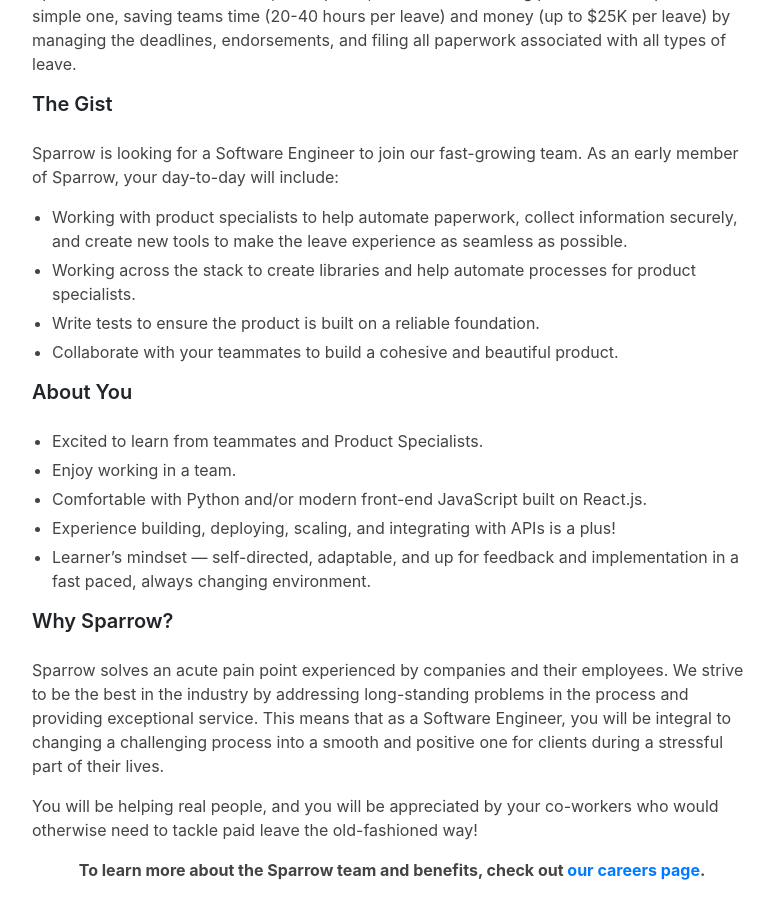
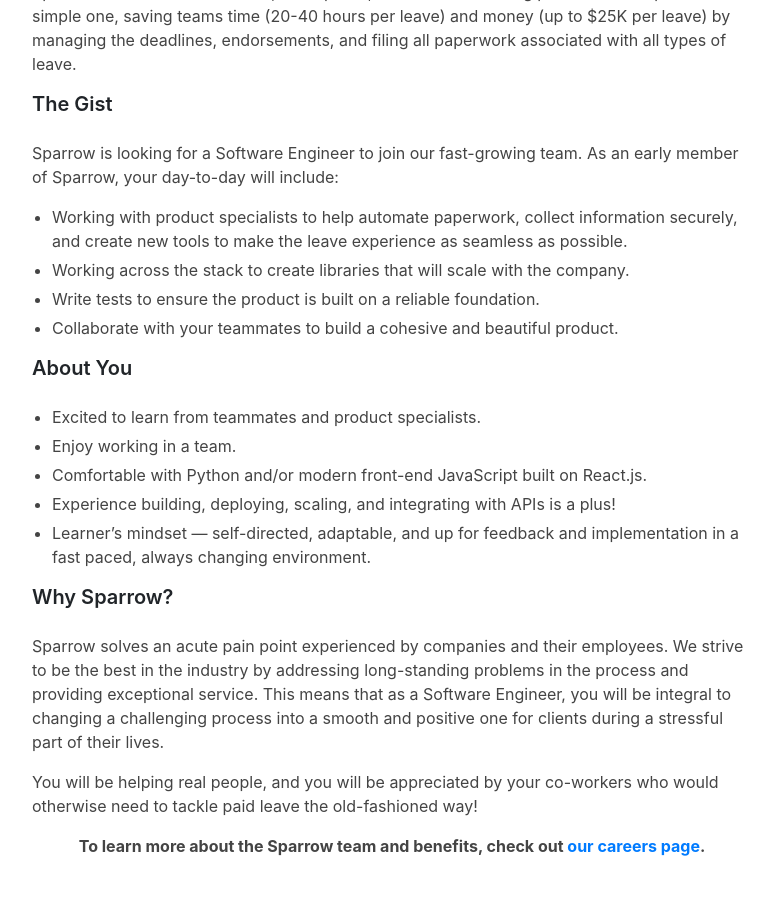
Before and after one commit to trysparrow/sparrow-landing, a Jekyll site: the page built from careers/software-engineer.md, in a window 1280 px wide and 900 px high, scrolled down 519 px. Shown: the whole window, without its empty margins (248-1022 px from the left). Built offline with Jekyll 4.4.1, drawn with Linux system fonts in a browser that asks for light colours; nearby versions of some CDN libraries.

Commit message:
Fix up some grammar.

```diff
--- a/careers/software-engineer.md
+++ b/careers/software-engineer.md
@@ -8,28 +8,24 @@
 ---
 
 #### What We Do
-
 Sparrow transforms an onerous, error-prone, and time-consuming process into a quick and simple one, saving teams time (20-40 hours per leave) and money (up to $25K per leave) by managing the deadlines, endorsements, and filing all paperwork associated with all types of leave.
 
 #### The Gist
-
 Sparrow is looking for a Software Engineer to join our fast-growing team. As an early member of Sparrow, your day-to-day will include:
 
 - Working with product specialists to help automate paperwork, collect information securely, and create new tools to make the leave experience as seamless as possible.
-- Working across the stack to create libraries and help automate processes for product specialists.
+- Working across the stack to create libraries that will scale with the company.
 - Write tests to ensure the product is built on a reliable foundation.
 - Collaborate with your teammates to build a cohesive and beautiful product.
 
 #### About You
-
-- Excited to learn from teammates and Product Specialists.
+- Excited to learn from teammates and product specialists.
 - Enjoy working in a team.
 - Comfortable with Python and/or modern front-end JavaScript built on React.js.
 - Experience building, deploying, scaling, and integrating with APIs is a plus!
 - Learner’s mindset — self-directed, adaptable, and up for feedback and implementation in a fast paced, always changing environment.
 
 #### Why Sparrow?
-
 Sparrow solves an acute pain point experienced by companies and their employees. We strive to be the best in the industry by addressing long-standing problems in the process and providing exceptional service. This means that as a Software Engineer, you will be integral to changing a challenging process into a smooth and positive one for clients during a stressful part of their lives.
 
 You will be helping real people, and you will be appreciated by your co-workers who would otherwise need to tackle paid leave the old-fashioned way!
```
